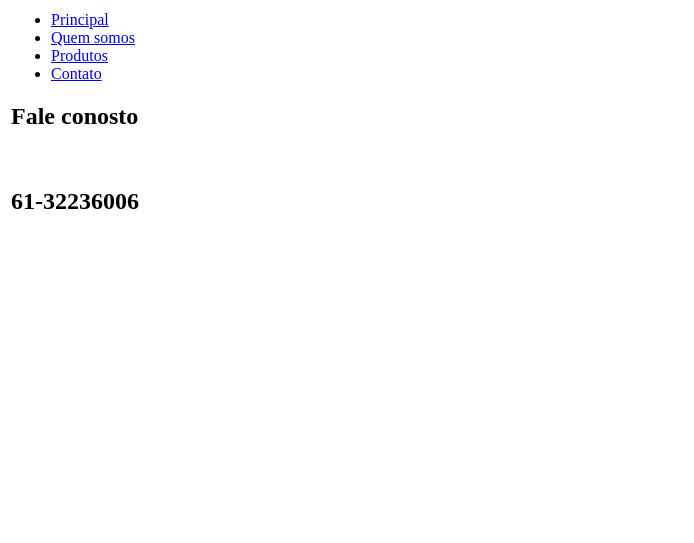
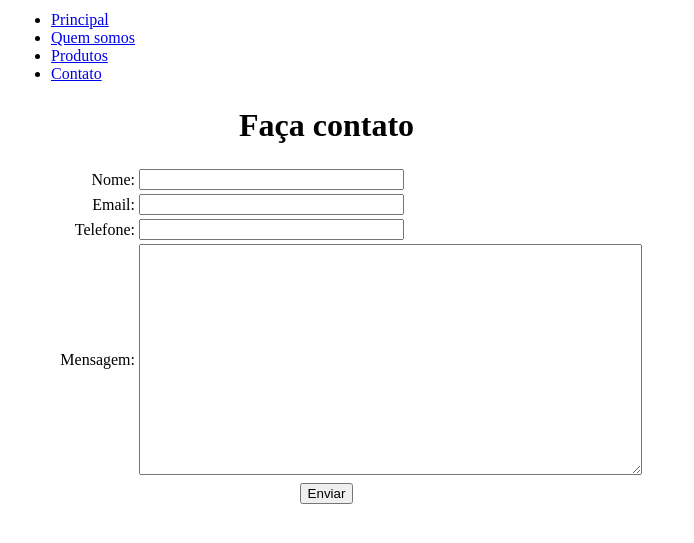
Before and after one commit to raphaelribe/aula_git, a PHP site: page /contato.php in a window 1280 px wide. Shown: the top 543 px of the page, without its empty margins (0-694 px from the left). Run offline with PHP 8.4, Linux system fonts and the light colour scheme.

Commit message:
Adicionando formulário para o minha página contato

```diff
--- a/contato.php
+++ b/contato.php
@@ -10,7 +10,40 @@
 		<td><?php include_once("menu.php"); ?> </td>
 	</tr>
 	<tr>
-                <td><h2>Fale conosto</h2><br><h2>61-32236006</h2></td>
+                <td><form>
+                        <tr>
+                            <td colspan="2" align="center"><h1>Faça contato </h1> </td>
+                            <td> </td>
+                            <td> </td>
+                        </tr>
+                        <tr>
+                            <td align="right"><label>Nome: </label> </td>
+                            <td><input type="text" name="nome" size="30" /></td>
+                        </tr>
+                        <tr>
+                            <td align="right"><label>Email: </label> </td>
+                            <td><input type="text" name="email" size="30" maxlength="30" /></td>
+                        </tr>
+                        <tr>
+                            <td align="right"><label>Telefone: </label> </td>
+                            <td><input type="text" name="telefone" size="30" /></td>
+                        </tr>
+
+
+                        <tr>
+                            <td align="right"><label>Mensagem: </label> </td>
+                            <td><textarea name="mensagem" rows="15" cols="60"> </textarea></td>
+                        </tr>
+                        <tr>
+                            <td align="right"> </td>
+
+                        </tr>
+
+                        <tr>
+                            <td colspan="2" align="center"><input type="submit" value="Enviar" /></td>
+                        </tr>
+                    </form>
+                </td>
 
 
 </body>
```
